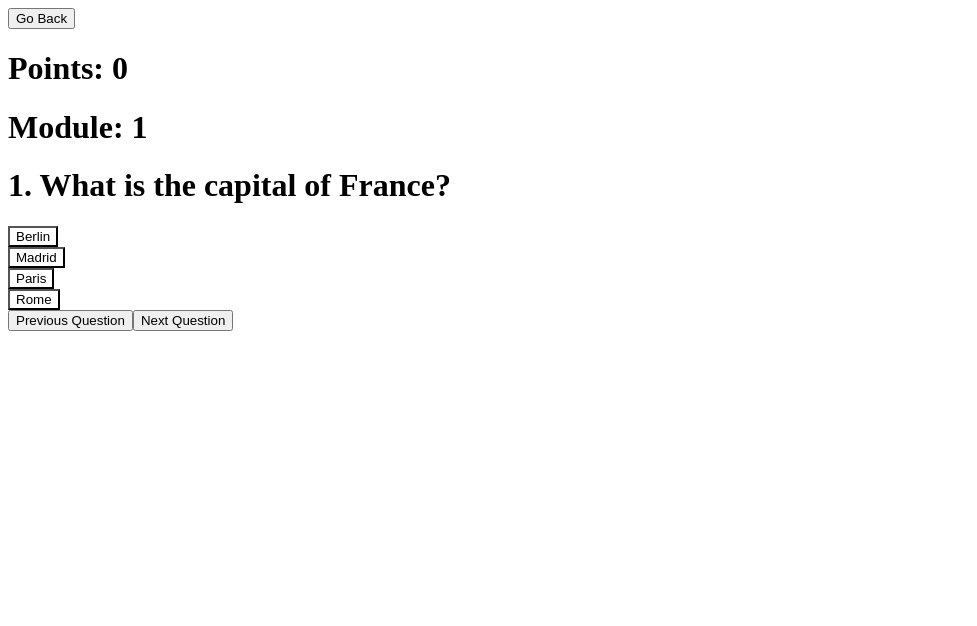
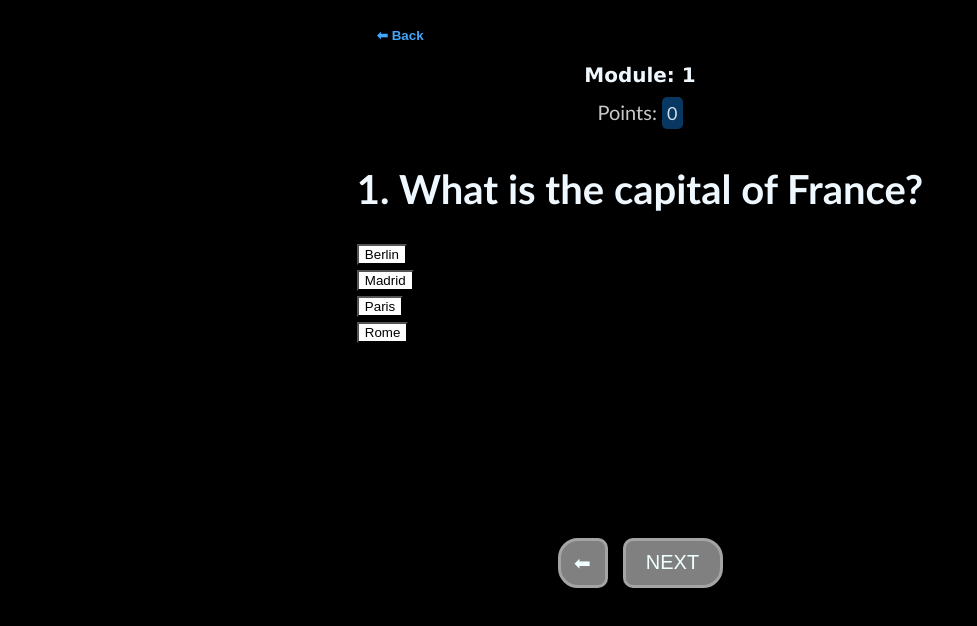
Before and after one commit to rinogodson/quiz-app, a React (Vite) app: page /quiz/1 in a window 1280 px wide. Shown: the top 626 px of the page, without its empty margins (0-977 px from the left). Built offline with nearby package versions, Linux system fonts and the light colour scheme.

Commit message:
added a feature where when clicking the wrong answer it shows the correct answer

```diff
--- a/src/components/QuestionBox/QuestionBox.jsx
+++ b/src/components/QuestionBox/QuestionBox.jsx
@@ -11,6 +11,9 @@ function QuestionBox(props) {
         points={props.points}
         isCorrect={option === props.qn.correctAnswer}
         qsNumber={props.qsNumber}
+
+        setInputted={props.setInputted}
+        inputted={props.inputted}
       />
     ))}
   </div>;
--- a/src/components/QuestionBox/SingleOption.jsx
+++ b/src/components/QuestionBox/SingleOption.jsx
@@ -1,14 +1,28 @@
-import React from "react";
-
+import React, {useState} from "react";
+import { useEffect } from "react";
 function SingleOption(props) {
-    const [isActive, setIsActive] = React.useState(false);
+    const [isActive, setIsActive] = useState(false);
+    useEffect(() => {
+      if (props.inputted) {
+          setIsActive(true);
+      }
+  }, [props.inputted]);
     const handleClick = () => {
+        props.setInputted(true);
         if (!isActive) {
             setIsActive(true);
             if (props.isCorrect) {
-                props.setPoints(props.points + 1);
+                props.setPoints(prevPoints => prevPoints + 1);
             }
         }
+
+      //   if (!props.inputted) {
+      //     props.setInputted(true);
+      //     setIsActive(true);
+      //     if (props.isCorrect) {
+      //         props.setPoints(prevPoints => prevPoints + 1);
+      //     }
+      // }
     };
   return (
     <div>
--- /dev/null
+++ b/src/container/ModulesP.css
@@ -0,0 +1,48 @@
+body{
+    background-color: black;
+    color: aliceblue;
+    font-family: 'Gill Sans', 'Gill Sans MT', Calibri, 'Trebuchet MS', sans-serif;
+    font-size: 20px;
+    display: flex;
+    justify-content: start;
+    align-items: center;
+    flex-direction: column;
+    height: 100vh;
+}
+
+.moduleList{
+    display: grid;
+    grid-template-columns: 50px 50px;
+    grid-template-rows: 50px 50px;
+    grid-gap: 10px;
+    gap: 10px;
+    margin-top: 50px;
+    transform: scale(1.2);
+}
+
+.mdBtn{
+    width: 50px;
+    height: 50px;
+    font-size: 20px;
+    border: 3px solid rgb(164, 164, 164);
+    background-color: gray;
+    color: azure;
+    border-radius: 50px;
+    font-weight: 600;
+    cursor: pointer;
+    transition: all 300ms;
+}
+.mdBtn:hover{
+    transform: scale(0.9);
+}
+.mdBtn:active{
+    transform: scale(0.8);
+}
+
+.container{
+    display: flex;
+    flex-direction: column;
+    align-items: center;
+    justify-content: center;
+    margin-top: 50px;
+}
--- a/src/container/ModulesP.jsx
+++ b/src/container/ModulesP.jsx
@@ -1,15 +1,18 @@
 import React from 'react'
 import quizData from './quizqs.json'
+import './ModulesP.css'
 
 function ModulesP() {
   return (
-    <div>
+    <div className='container'>
       <h1>Modules</h1>
+      <div className='moduleList'>
       {quizData.modules.map((module) => (
         <div key={module.module}>
-          <button className='mdBtn' onClick={() => window.location.href = `/quiz/${module.module}`}>Module {module.module}</button>
+          <button className='mdBtn' onClick={() => window.location.href = `/quiz/${module.module}`}>{module.module}</button>
         </div>
       ))}
+      </div>
     </div>
   )
 }
--- /dev/null
+++ b/src/container/QuizP.css
@@ -0,0 +1,84 @@
+.container-qp{
+    display: flex;
+    flex-direction: column;
+    align-items: center;
+    justify-content: center;
+}
+
+.backBtn{
+    margin: 10px;
+    padding: 10px;
+    border: none;
+    border-radius: 5px;
+    background-color: rgba(255, 255, 255, 0);
+    cursor: pointer;
+    color: rgb(67, 166, 253);
+    font-weight: 600;
+    align-self: flex-start;
+}
+
+.points{
+    font-size: 20px;
+    font-weight: 200;
+    color: rgb(201, 201, 201);
+}
+
+.pointsNum{
+    font-size: 18px;
+    background-color: rgba(17, 119, 208, 0.467);
+    color: rgba(240, 248, 255, 0.856);
+    padding: 5px;
+    border-radius: 5px;
+}
+
+.moduleh1{
+    font-size: 20px;
+    margin: 0%;
+    font-family: 'Lucida Sans', 'Lucida Sans Regular', 'Lucida Grande', 'Lucida Sans Unicode', Geneva, Verdana, sans-serif;
+}
+.btns{
+    margin-top: 50px;
+    display: grid;
+    grid-template-columns: 50px 100px;
+    grid-template-rows: 50px;
+    gap: 15px;
+}
+
+.prevBtn{
+    font-size: 20px;
+    border: 3px solid rgb(164, 164, 164);
+    background-color: gray;
+    color: azure;
+    border-radius: 20px 10px 10px 20px;
+    transition: all 300ms;
+}
+.nextBtn{
+    font-size: 20px;
+    border: 3px solid rgb(164, 164, 164);
+    background-color: gray;
+    color: azure;
+    border-radius: 10px 20px 20px 10px;
+    transition: all 300ms;
+}
+.prevBtn:active{
+    transform: scale(0.8);
+}
+.nextBtn:active{
+    transform: scale(0.8);
+}
+.submitBtn{
+    font-size: 20px;
+    border: 3px solid rgb(86, 255, 1);
+    background-color: rgb(90, 132, 93);
+    color: rgb(86, 255, 1);
+    border-radius: 10px 20px 20px 10px;
+    transition: all 300ms;
+}
+.submitBtn:active{
+    transform: scale(0.8);
+}
+.qContainer{
+    height: 350px;
+    overflow-x: scroll;
+    overflow-y: scroll;
+}
--- a/src/container/QuizP.jsx
+++ b/src/container/QuizP.jsx
@@ -3,29 +3,42 @@ import { useParams } from 'react-router-dom'
 import quizData from './quizqs.json'
 import { useState } from 'react'
 import QuestionBox from '../components/QuestionBox/QuestionBox'
+import './QuizP.css'
+
 
 function QuizP() {
   const { moduleId } = useParams()
   const [points, setPoints] = useState(0)
   const [qsNumber, setQsNumber] = useState(0)
+  const [inputted, setInputted] = React.useState(false);
+
   return (
-    <div>
-      <button onClick={() => window.location.href = `/`}>Go Back</button>
-      <h1>Points: {points}</h1>
-      <h1>Module: {moduleId}</h1>
+    <div className='container-qp'>
+      <button className='backBtn' onClick={() => window.location.href = `/`}>{"⬅ Back"}</button>
+      <h1 className='moduleh1'>Module: {moduleId}</h1>
+      <h1 className='points'>Points: <span className='pointsNum'>{points}</span></h1>
+      <div className='qContainer'>
       <QuestionBox
         qn={quizData.modules[moduleId - 1].questions[qsNumber]}
         setPoints={setPoints}
         points={points}
         qsNumber={qsNumber}
+
+        setInputted={setInputted}
+        inputted={inputted}
         />
-      <button onClick={() => setQsNumber(qsNumber > 0 ? qsNumber - 1 : qsNumber)}>Previous Question</button>
+        </div>
+      <div className='btns'>
+        <button onClick={() => setQsNumber(qsNumber > 0 ? qsNumber - 1 : qsNumber)} className='prevBtn'>{"⬅"}</button>
         <button onClick={() => {
+          setInputted(false)
           setQsNumber(qsNumber < (quizData.modules[moduleId - 1].questions.length - 1) ? qsNumber + 1 : qsNumber)
           if(qsNumber === (quizData.modules[moduleId - 1].questions.length - 1)) {
             window.location.href = `/quiz/${moduleId}/result/${points}`
           }
-        }}>{qsNumber < (quizData.modules[moduleId - 1].questions.length - 1) ? "Next Question" : "Submit"}</button>
+          }} className={qsNumber < (quizData.modules[moduleId - 1].questions.length - 1) ? "nextBtn" : "submitBtn"}
+          >{qsNumber < (quizData.modules[moduleId - 1].questions.length - 1) ? "NEXT" : "Submit"}</button>
+        </div>
     </div>
   )
 }
```
Lines whose indentation alone changed are shown as unchanged.
